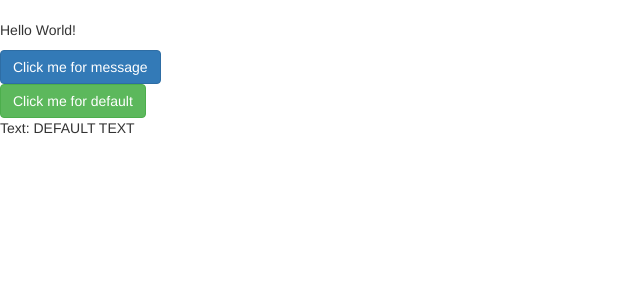
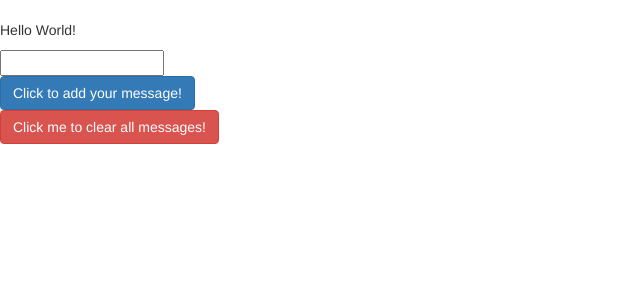
Before and after one commit to xqt19/redux-chat, a React app: page / in a window 1280 px wide. Shown: the top 300 px of the page, without its empty margins (0-640 px from the left). Built offline with nearby package versions, Linux system fonts and the light colour scheme.

Commit message:
experimented with dummy reducers

```diff
--- a/src/containers/testReducer/dummylist.jsx
+++ b/src/containers/testReducer/dummylist.jsx
@@ -5,7 +5,9 @@ class Dummylist extends Component{
         super(props)
     }
     handleClick=()=>{
-        this.props.function();
+        let text = document.getElementById('textfield')
+        this.props.function(text.value);
+        text.value = ""
     }
     handleClick2=()=>{
         this.props.function2();
@@ -15,10 +17,17 @@ class Dummylist extends Component{
             <div>
                 Hello World!
                 <p></p>
-                <button className="btn btn-primary" onClick={this.handleClick}>Click me for message</button><br></br>
-                <button className="btn btn-success" onClick={this.handleClick2}>Click me for default</button>
+                <input type="text" id="textfield"></input><br />
+                <button className="btn btn-primary" onClick={this.handleClick}>Click to add your message!</button><br></br>
+                <button className="btn btn-danger" onClick={this.handleClick2}>Click me to clear all messages!</button>
                 <br></br>
-                Text: {this.props.text}
+                {this.props.text != null && <div>
+                    <strong>Messages:</strong>
+                    <ul>
+                        {this.props.text.map((text,index)=><li key={index}>{text}</li>)}
+                    </ul>
+                </div>
+                }
             </div>
         )
     }
@@ -34,11 +43,11 @@ const mapStateToProps=(state)=>{
 
 
 import {bindActionCreators} from 'redux'
-import {textDefault, textYo} from './textYo'
+import {textClear, textYo} from './textYo'
 const mapDispatchToProps =(dispatch)=>{
     return{
         function: bindActionCreators(textYo, dispatch),
-        function2: bindActionCreators(textDefault, dispatch)
+        function2: bindActionCreators(textClear, dispatch)
     }
 
 
--- a/src/containers/testReducer/textYo.js
+++ b/src/containers/testReducer/textYo.js
@@ -1,13 +1,13 @@
-import text from './alltext'
+// import text from './alltext'
 
-export const textYo = () =>{
+export const textYo = (text) =>{
     return {
         type: 'TEXT_YO',
         payload: text
     }
 }
-export const textDefault =()=>{
+export const textClear =()=>{
     return {
-        type: ''
+        type: 'TEXT_CLEAR'
     }
 }
--- a/src/containers/testReducer/text_reducer.js
+++ b/src/containers/testReducer/text_reducer.js
@@ -1,9 +1,17 @@
-const textReducer = (state=[], action) =>{
+const textReducer = (state=null, action) =>{
     switch (action.type){
         case 'TEXT_YO':
-            return action.payload
+            if (action.payload != "") {
+                if (state == null){
+                    return [action.payload]
+                }
+                return [...state, action.payload]
+            }
+            return state
+        case 'TEXT_CLEAR':
+            return null
         default:
-            return "DEFAULT TEXT"
+            return state
     }
 }
 export default textReducer
--- a/src/index.jsx
+++ b/src/index.jsx
@@ -13,7 +13,8 @@ import '../assets/stylesheets/application.scss';
 // State and reducers
 import textReducer from './containers/testReducer/text_reducer';
 const reducers = combineReducers({
-  changeMe: textReducer
+  changeMe: textReducer, //dummy testreducer
+
 });
 
 // Middleware
@@ -22,7 +23,7 @@ const middlewares = applyMiddleware(logger);
 // render an instance of the component in the DOM
 ReactDOM.render(
   <Provider store={createStore(reducers, {}, middlewares)}>
-    <App />
+      <App />
   </Provider>,
   document.getElementById('root')
 );
--- a/templates/index.html
+++ b/templates/index.html
@@ -6,6 +6,6 @@
     <title>Redux Chat</title>
   </head>
   <body>
-    <div id="root"></div>
+      <div id="root"></div>
   </body>
 </html>
```
